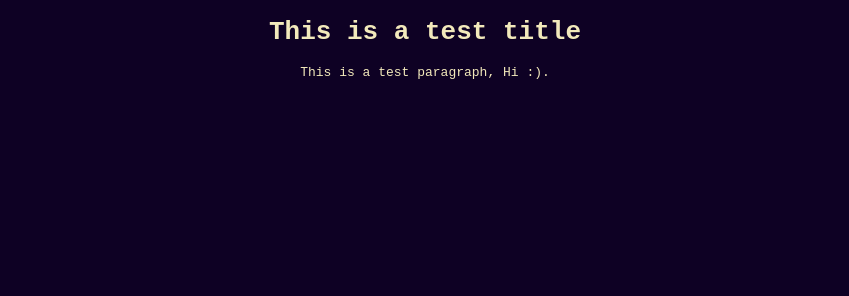
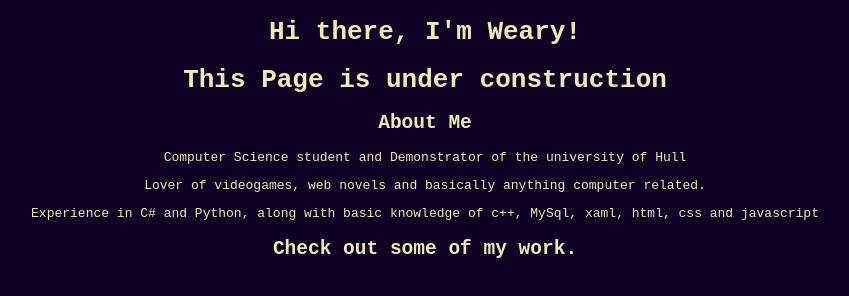
Before and after one commit to weary05/weary05.github.io, a plain HTML site: page index.html in a window 1280 px wide. Shown: the whole page, without its empty margins (215-1064 px from the left). Drawn offline with Linux system fonts and the light colour scheme.

Commit message:
Update index.html

```diff
--- a/index.html
+++ b/index.html
@@ -5,7 +5,12 @@
   <link href="Style.css" rel="stylesheet" type="text/css"/>
 </head>
 <body>
-  <h1>This is a test title</h1>
-  <p>This is a test paragraph, Hi :).</p>
+  <h1>Hi there, I'm Weary!</h1>
+  <h1>This Page is under construction</h1>
+  <h2>About Me</h2>
+  <p>Computer Science student and Demonstrator of the university of Hull</p>
+  <p>Lover of videogames, web novels and basically anything computer related.</p>
+  <p>Experience in C# and Python, along with basic knowledge of c++, MySql, xaml, html, css and javascript</p>
+  <h2>Check out some of my work.</h2>
 </body>
 </html>
```
